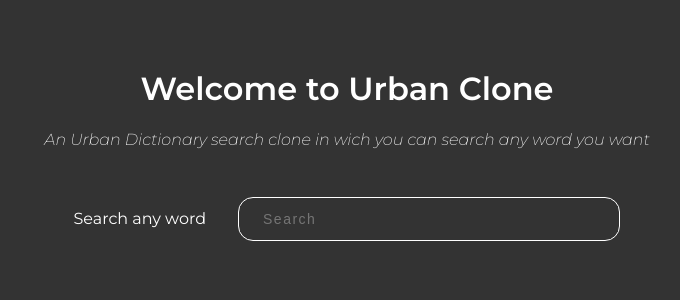
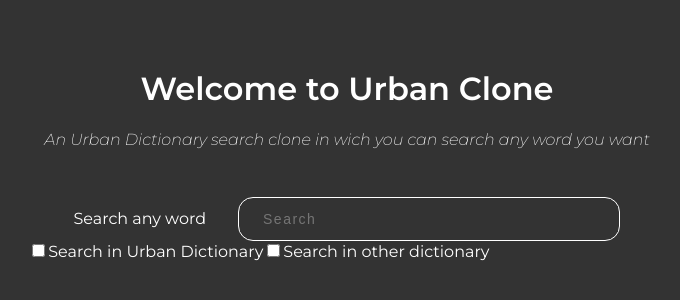
Before and after one commit to fermorelli/urban-clone, a React (Create React App) app: page / in a window 1280 px wide. Shown: the part 144-444 px from the top of the page, without its empty margins (293-973 px from the left). Built offline with nearby package versions, Linux system fonts and the light colour scheme.

Commit message:
useContext for checking dictionary, API not working

```diff
--- a/src/App.js
+++ b/src/App.js
@@ -1,14 +1,17 @@
 import { Route, Routes } from "react-router-dom";
+import { DictionaryProvider } from "./context/DictionaryContext";
 import Home from "./pages/home/Home";
 import Search from "./pages/search/Search";
 
 function App() {
   return (
     <div>
-      <Routes>
-          <Route path="/" element={<Home />} />
-          <Route path="/search/:searchTerm" element={<Search />} />
-      </Routes>
+      <DictionaryProvider>
+        <Routes>
+            <Route path="/" element={<Home />} />
+            <Route path="/search/:searchTerm" element={<Search />} />
+        </Routes>
+      </DictionaryProvider>
     </div>
   );
 }
--- /dev/null
+++ b/src/context/DictionaryContext.jsx
@@ -0,0 +1,18 @@
+import { createContext, useContext, useState } from "react";
+
+const dictionaryContext = createContext();
+
+export const useDictionary = () => {
+    const context = useContext(dictionaryContext);
+    return context;
+};
+
+export const DictionaryProvider = ({children}) => {
+  const [ urban, setUrban ] = useState('');
+  const [ other, setOther ] = useState('');
+  return(
+    <dictionaryContext.Provider value={{ urban, setUrban, other, setOther }}>
+        {children}
+    </dictionaryContext.Provider>
+)
+};
--- a/src/pages/home/Home.jsx
+++ b/src/pages/home/Home.jsx
@@ -1,10 +1,13 @@
 import { useNavigate } from 'react-router-dom';
 import { useState } from 'react';
 import './home.css';
+import { useDictionary } from '../../context/DictionaryContext';
+
 
 const Home = () => {
     const navigate = useNavigate();
     const [searchTerm, setSearchTerm] = useState('');
+    const { urban, setUrban, other, setOther } = useDictionary();
 
     const handleSubmit = (e) => {
         e.preventDefault();
@@ -23,6 +26,16 @@
                         <label htmlFor="search-term">Search any word</label>
                         <input name="search-field" autoComplete="off" id="search-field" placeholder="search" type="search" value={searchTerm} onChange={(e) => { setSearchTerm(e.target.value); }} />
                     </div>
+                    <div className='checkboxes'>
+                        <label>
+                        <input type="checkbox" checked={urban} onChange={(e) => setUrban(e.target.checked)} />
+                        Search in Urban Dictionary
+                        </label>
+                        <label>
+                        <input type="checkbox" checked={other} onChange={(e) => setOther(e.target.checked)} />
+                        Search in other dictionary
+                        </label>
+                    </div>
                 </form>
             </div>
         </div>
--- a/src/pages/search/Search.jsx
+++ b/src/pages/search/Search.jsx
@@ -1,13 +1,15 @@
 import { useParams } from 'react-router-dom';
 import { useState, useEffect } from 'react';
 import axios from 'axios';
+import { useDictionary } from '../../context/DictionaryContext';
 import './search.css';
 
 const Search = () => {
   const { searchTerm } = useParams();
   const [res, setRes] = useState([]);
+  const { urban, other } = useDictionary();
 
-  const options = {
+  const optionsUrban = {
     method: 'GET',
     url: 'https://mashape-community-urban-dictionary.p.rapidapi.com/define',
     params: { term: `${searchTerm}` },
@@ -17,15 +19,38 @@
     }
   };
 
+    const optionsOther = {
+    method: 'GET',
+    url: 'https://dictionary35.p.rapidapi.com/wordSearchEnglish',
+    params: {query: `${searchTerm}`},
+    headers: {
+      'X-RapidAPI-Key': '434eb77b37msh2bd772753bd99c7p18b85bjsnefe11ac8e3a4',
+      'X-RapidAPI-Host': 'dictionary35.p.rapidapi.com'
+    }
+  };
+
+  console.log({ urban, other })
+
   useEffect(() => {
-    axios
-      .request(options)
+    if(urban){
+      axios
+      .request(optionsUrban)
       .then((res) => {
         setRes(res.data);
         console.log(res.data)
       }).catch((err) => {
         console.error(err);
       });
+    } else if(other){
+      axios
+      .request(optionsOther)
+      .then((res) => {
+        setRes(res.data);
+        console.log(res.data)
+      }).catch((err) => {
+        console.error(err);
+      });
+    }
   }, [])
 
   const [selected, setSelected] = useState(false);
```
